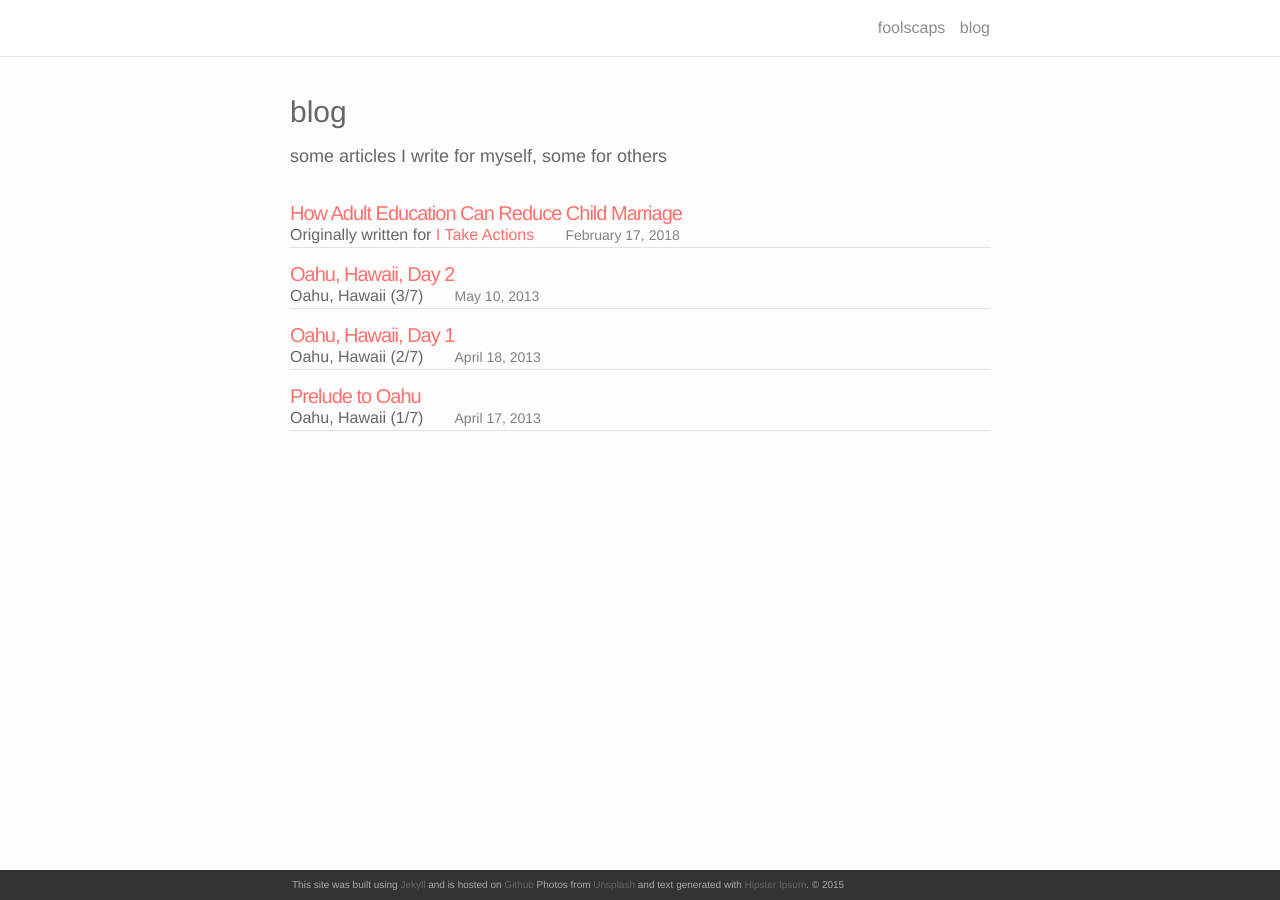
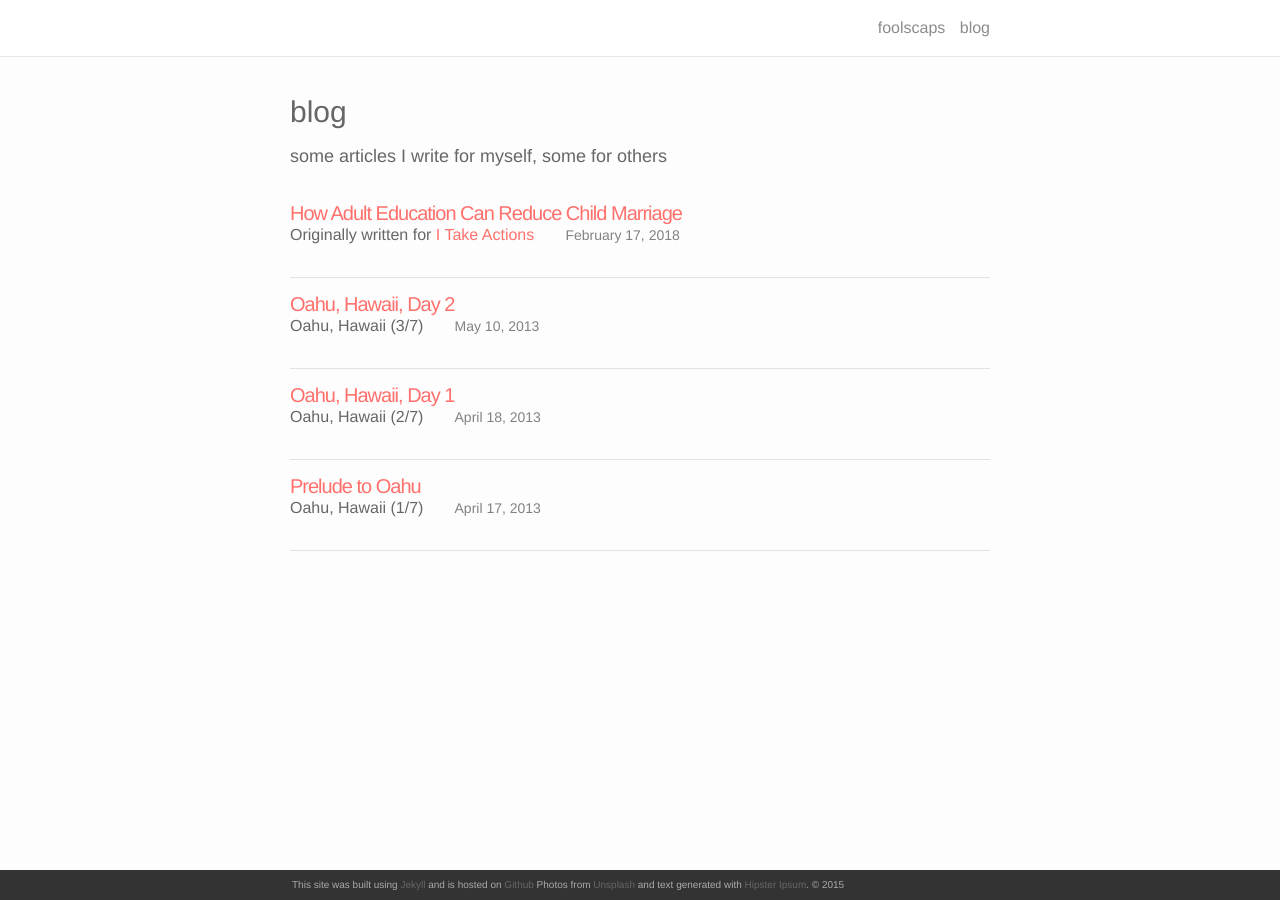
Before and after one commit to foolscaps/foolscaps.github.io, a Jekyll site: the page built from blog.md, in a window 1280 px wide. Built offline with Jekyll 4.4.1, drawn with Linux system fonts in a browser that asks for light colours; nearby versions of some CDN libraries.

Commit message:
Update blog.md

```diff
--- a/blog.md
+++ b/blog.md
@@ -12,7 +12,7 @@ description: some articles I write for myself, some for others
                 <h3><a class="post-title" href="{{ post.url | prepend: site.baseurl }}">{{ post.title }}</a></h3>
                 <span class="post-list-description">{{ post.description }}</span> &nbsp; &nbsp; &nbsp;
                 <span class="post-list-meta">{{ post.date | date: '%B %-d, %Y' }}</span>
-                <h4></h4>
+                <p></p>
                 <hr/>
             </li>
         {% endif %}
```
